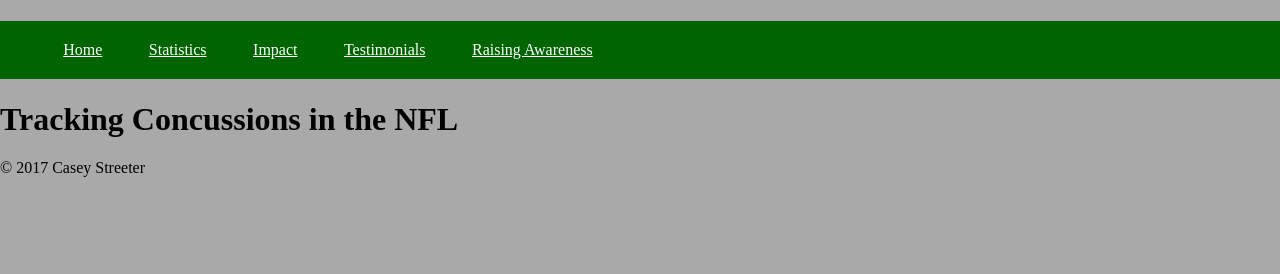
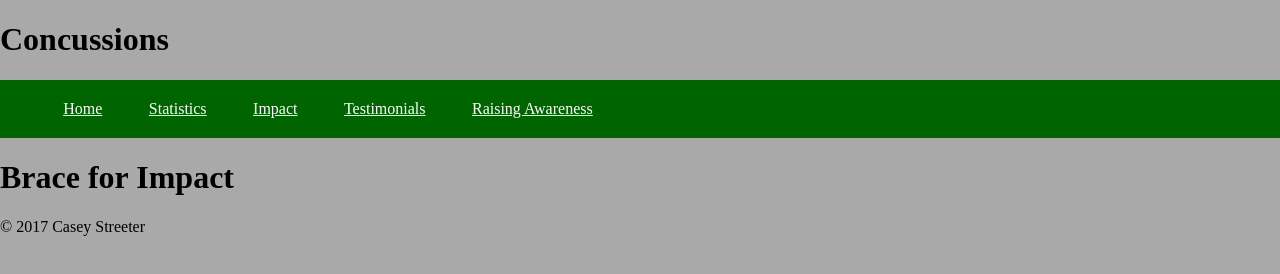
Before and after one commit to cstreet14/cstreet14.github.io, a plain HTML site: page CIT230/Final Project/impact.html in a window 1280 px wide. Drawn offline with Linux system fonts and the light colour scheme.

Commit message:
Title Changes for Final Project

```diff
--- a/CIT230/Final Project/impact.html
+++ b/CIT230/Final Project/impact.html
@@ -17,7 +17,7 @@
     <body>
         <header>
             <div class="title">
-                <h1></h1>
+                <h1>Concussions</h1>
             </div>
             <nav>
                 <ul>
@@ -30,8 +30,7 @@
             </nav>
         </header>
         <main>
-            <h1>Tracking Concussions in the NFL</h1>
-
+            <h1>Brace for Impact</h1>
 
         </main>
         <footer>
```
Also changed, not shown: CIT230/Final Project/awareness.html (+1 -1 lines), CIT230/Final Project/finalprojecthome.html (+1 -1 lines), CIT230/Final Project/statistics.html (+1 -1 lines), CIT230/Final Project/testimonials.html (+1 -1 lines).
